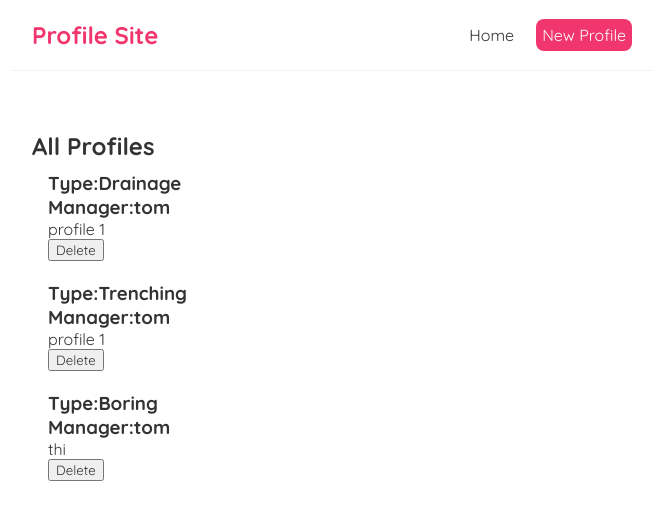
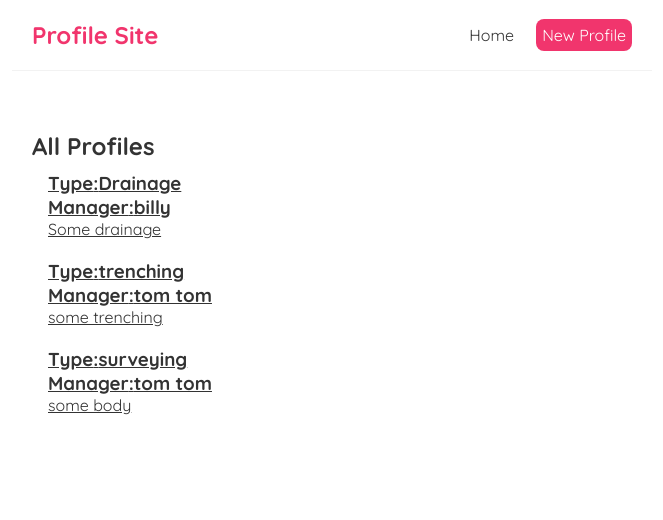
Before and after one commit to hursting/ProfileUI, a React (Create React App) app: page / in a window 1280 px wide. Shown: the top 520 px of the page, without its empty margins (308-971 px from the left). Built offline with nearby package versions, Linux system fonts and the light colour scheme; data requests are answered from the project's data file.

Commit message:
Added profiledetail stub

```diff
--- /dev/null
+++ b/data/db.json
@@ -0,0 +1,22 @@
+{
+    "profiles": [
+        {
+            "worktype": "Drainage",
+            "body": "Some drainage",
+            "manager": "billy",
+            "id": 1
+        },
+        {
+            "worktype": "trenching",
+            "body": "some trenching",
+            "manager": "tom tom",
+            "id": 2
+        },
+        {
+            "worktype": "surveying",
+            "body": " some body",
+            "manager": "tom tom",
+            "id": 3
+        }
+    ]
+}
--- a/src/App.js
+++ b/src/App.js
@@ -2,7 +2,7 @@ import Home from 'view/Home';
 import Navbar from 'components/NavBar';
 import { BrowserRouter as Router, Route, Switch } from 'react-router-dom';
 import Create from 'view/Create';
-// import BlogDetails from './BlogDetails';
+import ProfileDetail from 'view/ProfileDetail';
 // import NotFound from './NotFound';
 
 function App() {
@@ -16,7 +16,10 @@ function App() {
               <Home />
             </Route>
             <Route path="/create">
-              <Create/>
+              <Create />
+            </Route>
+            <Route path="/view/:id">
+              <ProfileDetail />
             </Route>
           </Switch>
         </div>
--- a/src/components/ProfileList.js
+++ b/src/components/ProfileList.js
@@ -1,20 +1,26 @@
 import React from 'react';
 import strings from 'strings';
+import { Link } from 'react-router-dom';
 
-const ProfileList = ({ profiles, title, handleDelete }) => {
+const ProfileList = ({ profiles, title }) => {
+  return (
+    <div className="profile-list">
+      <h2>{title}</h2>
 
-    return (
-       <div className="profile-list">
-      <h2>{ title }</h2>
-      {profiles.map(profile => (
-        <div className="profile-preview" key={profile.id} >
-          <h3>{strings.general.type}:{profile.worktype}</h3>
-          <h3>{strings.general.manager}:{profile.manager}</h3>
-          <p>{profile.body}</p>
-          <button onClick={ ()=>handleDelete(profile.id) } > {strings.general.delete} </button>
+      {profiles.map((profile) => (
+        <div className="profile-preview" key={profile.id}>
+          <Link to={`/view/${profile.id}`}>
+            <h3>
+              {strings.general.type}:{profile.worktype}
+            </h3>
+            <h3>
+              {strings.general.manager}:{profile.manager}
+            </h3>
+            <p>{profile.body}</p>
+          </Link>
         </div>
       ))}
     </div>
-    );
-}
-export default ProfileList
+  );
+};
+export default ProfileList;
--- a/src/strings.js
+++ b/src/strings.js
@@ -1,16 +1,18 @@
-
 const strings = {
-    general: {
-        delete: 'Delete',
-        manager: 'Manager',
-        type: 'Type'
-    },
+  general: {
+    delete: 'Delete',
+    manager: 'Manager',
+    type: 'Type'
+  },
 
   profile: {
     home: {
       title: 'All Profiles'
+    },
+    detail: {
+      title: 'Detail'
     }
   }
-}
+};
 
-export default strings
+export default strings;
--- a/src/view/Home.js
+++ b/src/view/Home.js
@@ -3,25 +3,25 @@ import { useEffect, useState } from 'react';
 import strings from 'strings';
 
 const Home = () => {
-  const [profiles, setProfiles] = useState([
-    { id: 1, worktype: "Drainage", body: "profile 1",manager:"tom" },
-    { id: 2, worktype: "Trenching", body: "profile 1",manager:"tom" },
-    { id: 3, worktype: "Boring", body: "thi", manager:"tom" },
-  ])
+  const [profiles, setProfiles] = useState(null);
+  const [isPending, setIsPending] = useState(false);
   useEffect(() => {
-    console.log('Home has been refreshed');
+    fetch('http://localhost:8000/profiles')
+      .then((res) => {
+        return res.json();
       })
-
-  const handleDelete = (id) => {
-    const filteredProfiles = profiles.filter(profile => profile.id !== id);
-    setProfiles(filteredProfiles);
-  }
+      .then((data) => {
+        setProfiles(data);
+      });
+  }, []);
 
   return (
     <div className="home">
-        <ProfileList profiles={profiles} title={strings.profile.home.title} handleDelete={ handleDelete} />
+      {profiles && (
+        <ProfileList profiles={profiles} title={strings.profile.home.title} />
+      )}
     </div>
   );
-  }
+};
 
 export default Home;
--- /dev/null
+++ b/src/view/ProfileDetail.js
@@ -0,0 +1,15 @@
+import React from 'react';
+import strings from 'strings';
+
+const ProfileDetail = ({ profile }) => {
+  return (
+    <div className="profile-detail">
+      <h1>{strings.profile.detail.title}</h1>
+      {/* <article>
+        <h2>{profile.worktype}</h2>
+        <p>{profile.body}</p>
+      </article> */}
+    </div>
+  );
+};
+export default ProfileDetail;
```
Lines whose indentation alone changed are shown as unchanged.
